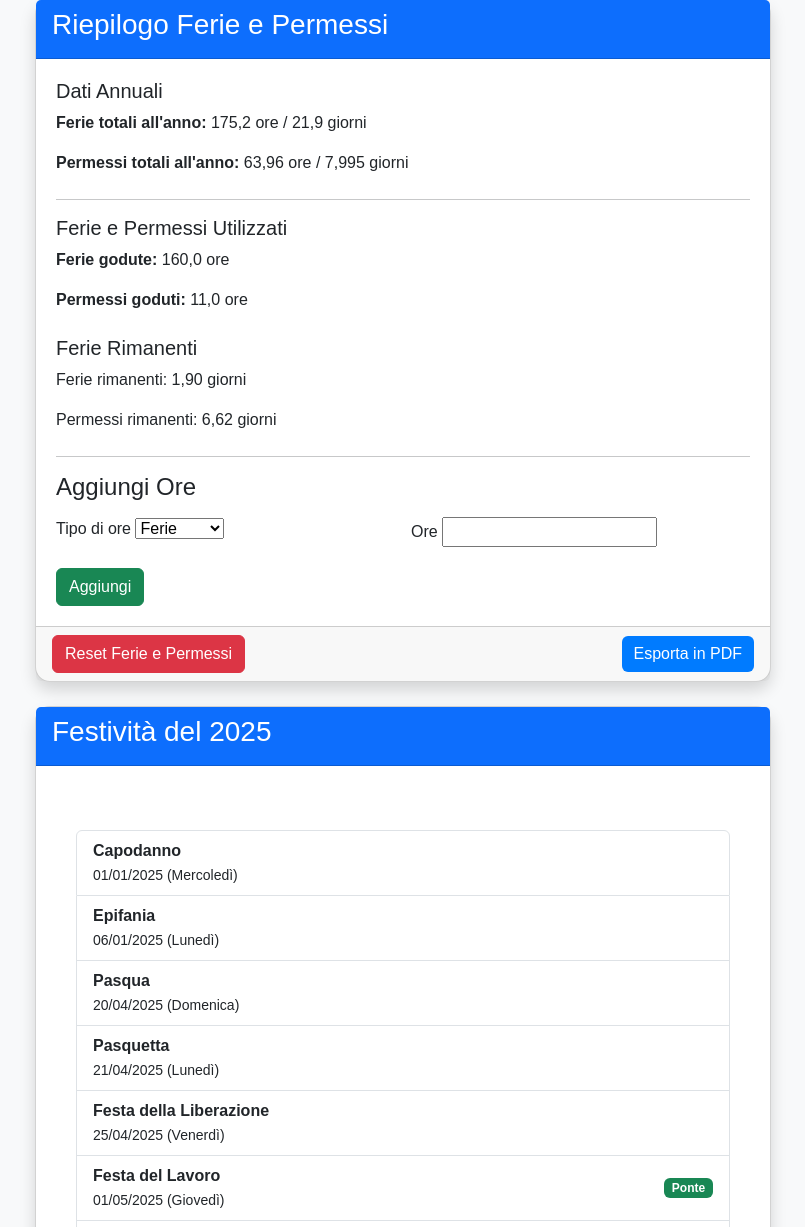
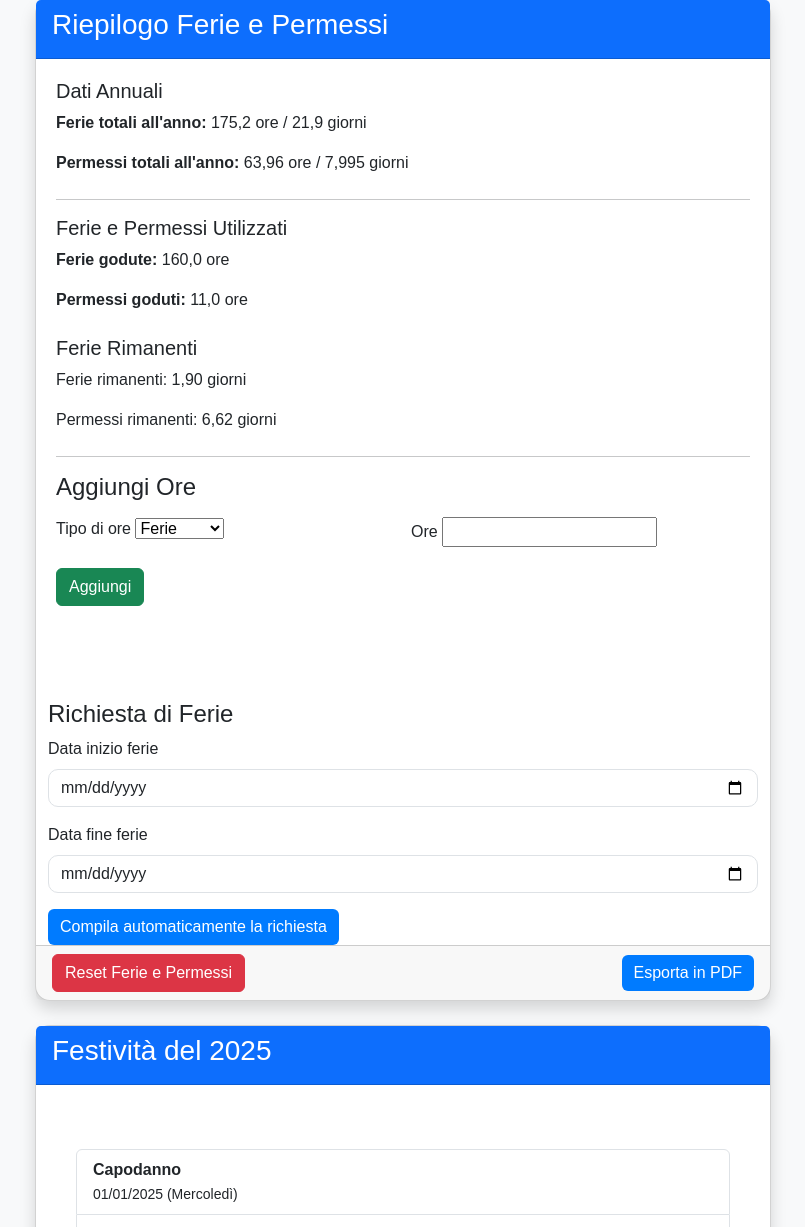
Before and after one commit to mancio8/homeProject, a Django app: page /polls/ferie/ in a window 1280 px wide. Shown: the part 175-1402 px from the top of the page, without its empty margins (237-1042 px from the left). Run offline with Django 5.2, Linux system fonts and the light colour scheme.

Commit message:
add richiesta ferie

```diff
--- a/templates/riepilogo.html
+++ b/templates/riepilogo.html
@@ -79,7 +79,27 @@
 
 
                     </div>
+                    <div class="container mt-4">
+                        <h4>Richiesta di Ferie</h4>
+                        <form>
 
+                            <!-- Data Inizio Ferie -->
+                            <div class="mb-3">
+                                <label for="data_inizio" class="form-label">Data inizio ferie</label>
+                                <input type="date" id="data_inizio" name="data_inizio" class="form-control" required>
+                            </div>
+
+                            <!-- Data Fine Ferie -->
+                            <div class="mb-3">
+                                <label for="data_fine" class="form-label">Data fine ferie</label>
+                                <input type="date" id="data_fine" name="data_fine" class="form-control" required>
+                            </div>
+
+                            <!-- Pulsante per Compilare la Richiesta -->
+                            <button type="button" id="compila_automaticamente" class="btn btn-primary">Compila automaticamente la richiesta</button>
+
+                        </form>
+                    </div>
 
 
                     <div class="card-footer">
@@ -144,7 +164,38 @@
 
     </div>
 
+<script>
+    document.getElementById('compila_automaticamente').addEventListener('click', function() {
+    // Recupero le date selezionate
+    var dataInizio = document.getElementById('data_inizio').value;
+    var dataFine = document.getElementById('data_fine').value;
 
+    // Se le date sono selezionate
+    if (dataInizio && dataFine) {
+        // Crea il testo per la richiesta di ferie
+        var richiestaFerie = `Buongiorno,\n\nRichiedo ferie dal ${new Date(dataInizio).toLocaleDateString('it-IT')} al ${new Date(dataFine).toLocaleDateString('it-IT')}.\n\nGrazie per l'approvazione.\n\nVincenzo Mancinelli.`;
+
+        // Copia negli appunti
+        var textarea = document.createElement('textarea');
+        textarea.value = richiestaFerie;
+        document.body.appendChild(textarea);
+        textarea.select();
+        document.execCommand('copy');
+        document.body.removeChild(textarea);
+
+        // Notifica che la richiesta è stata copiata negli appunti
+        alert("La richiesta di ferie è stata copiata negli appunti!");
+
+        // Facoltativo: apri direttamente la mail
+        var mailtoLink = `mailto:g.ruggiero@soes.it?subject=Request%20Ferie&body=${encodeURIComponent(richiestaFerie)}&cc=w.miotto@soes.it`;
+
+        window.location.href = mailtoLink;
+    } else {
+        alert("Per favore seleziona le date di inizio e fine ferie.");
+    }
+});
+
+</script>
 
 </body>
 
```
